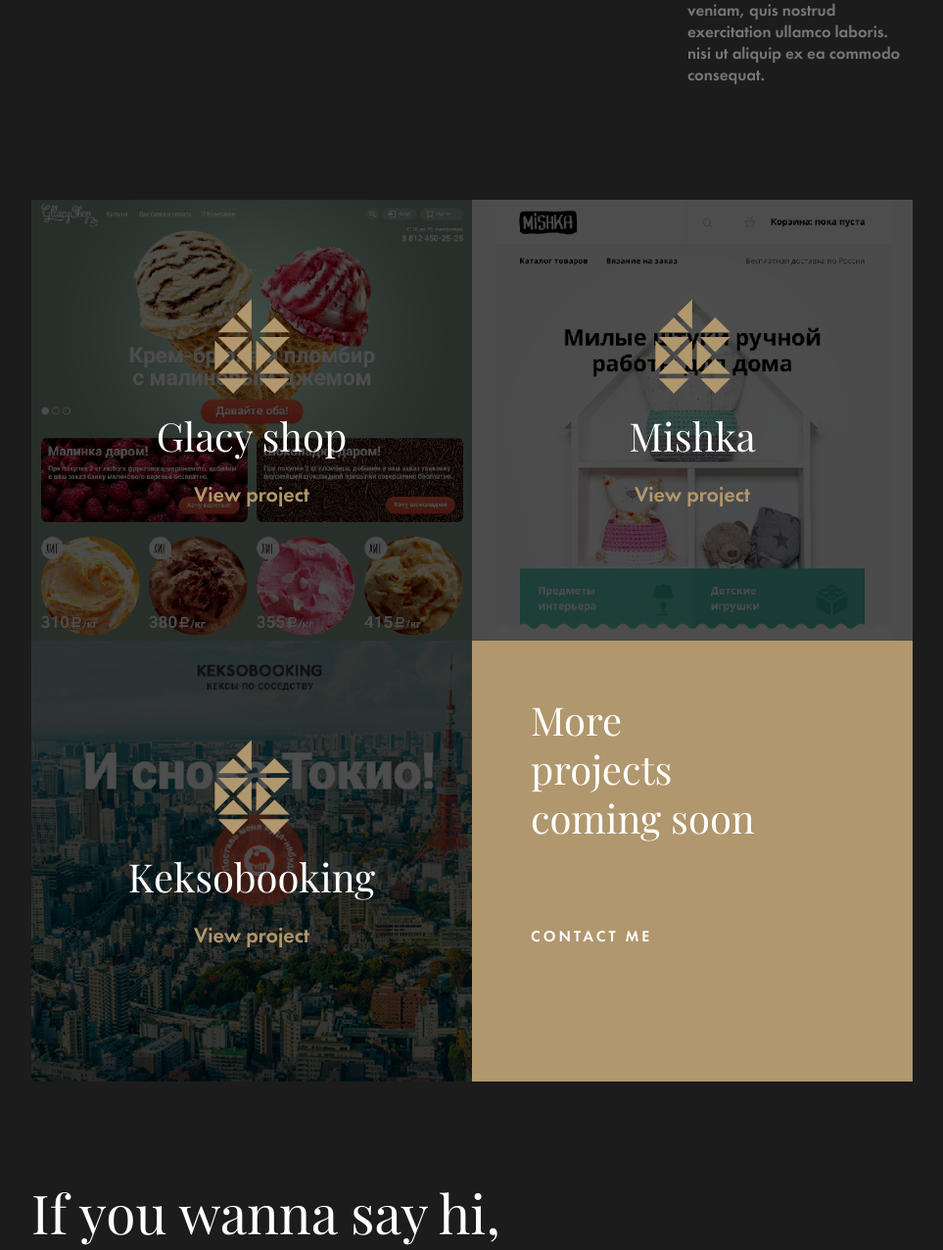
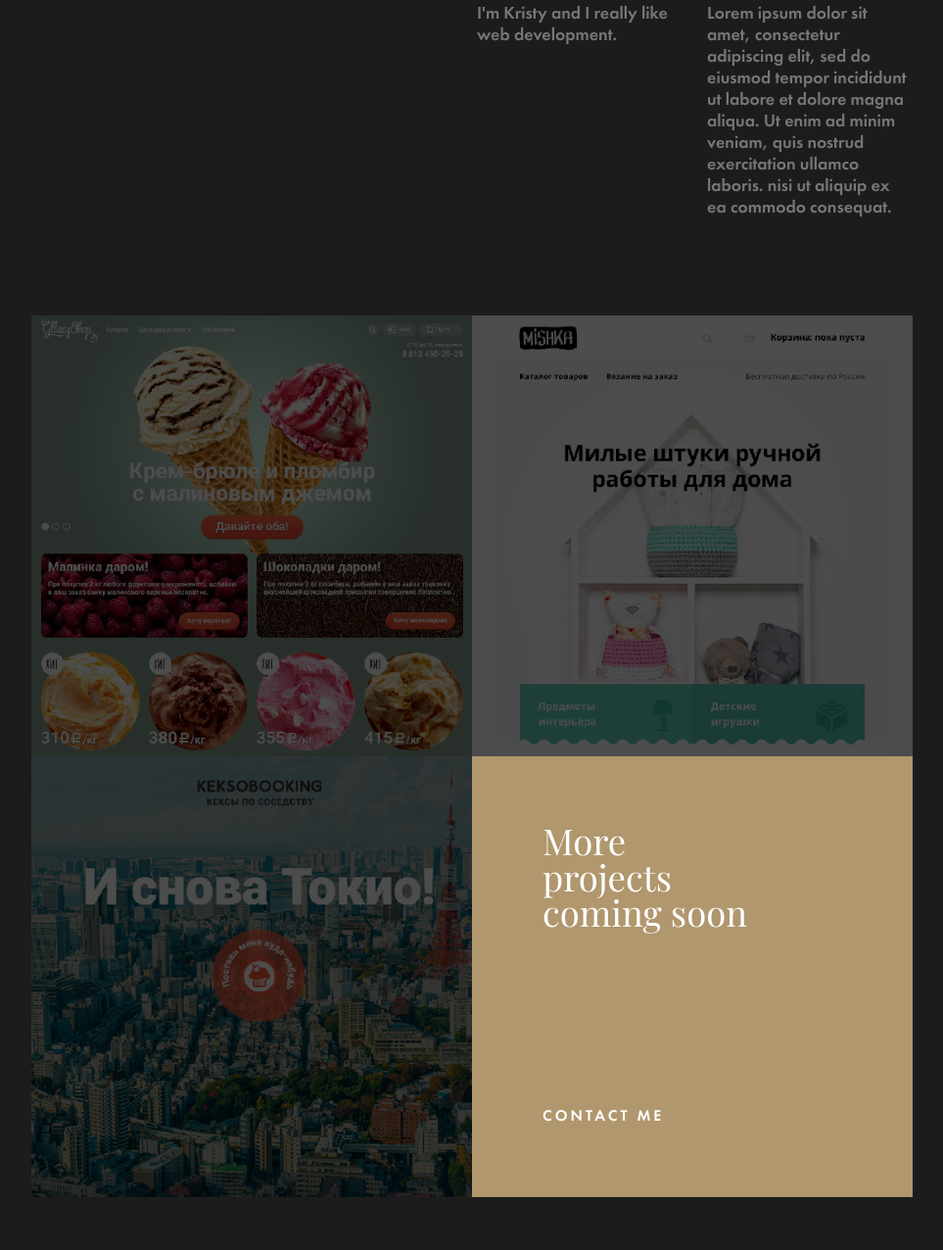
Before and after one commit to Yasherka/my_site, a plain HTML site: page index.html in a window 1280 px wide. Shown: the part 616-1892 px from the top of the page at 98% size, without its empty margins (158-1121 px from the left). Drawn offline with Linux system fonts and the light colour scheme.

Commit message:
add some stretch and hovers

```diff
--- a/css/style.css
+++ b/css/style.css
@@ -29,13 +29,13 @@
 }
 
 body {
-  min-width: 1200px;
+  max-width: 1200px;
 
   margin: 0 auto;
   padding: 0;
 
   font-family: "Futura", sans-serif;
-  font-size: 17px;
+  font-size: 18px;
   line-height: 22px;
   font-weight: 400;
   color: #ffffff;
@@ -53,6 +53,8 @@
 }
 
 ul {
+  margin: 0;
+  padding: 0;
   list-style: none;
 }
 
@@ -74,7 +76,7 @@
 }
 
 .container {
-  width: 900px;
+  width: 75%;
   margin: 0 auto;
   padding: 0;
 }
@@ -83,7 +85,7 @@
   margin: 0;
   margin-bottom: 50px;
   padding: 0;
-  padding-top: 40px;
+  padding-top: 30px;
 }
 
 .main-nav {
@@ -95,8 +97,6 @@
 }
 
 .main-nav__list {
-  margin: 0;
-  padding: 0;
   width: 300px;
 
   display: flex;
@@ -143,35 +143,43 @@
 .about__img {
   display: inline-block;
   margin: 0;
-  margin-bottom: 50px;
+  margin-bottom: 40px;
 }
 
 .about__wrapper {
   margin: 0;
+  margin-bottom: 50px;
   padding: 0;
   width: 435px;
 }
 
 .about__quote {
   margin: 0;
-  margin-bottom: 25px;
+  margin-bottom: 20px;
   padding: 0;
   font-size: 44px;
   line-height: 46px;
   color: #b0976d;
 }
 
+.about__list {
+  display: flex;
+  justify-content: flex-end;
+}
+
 .about__item {
   margin: 0;
-  margin-left: auto;
-  margin-top: -110px;
   padding: 0;
-  width: 230px;
+  width: 210px;
+}
+
+.about__item:not(:last-of-type) {
+  margin-right: 25px;
 }
 
 .about__icon {
   display: inline-block;
-  margin-bottom: 25px;
+  margin-bottom: 20px;
 }
 
 .about__title {
@@ -196,9 +204,6 @@
 .projects__list {
   display: flex;
   flex-wrap: wrap;
-
-  margin: 0;
-  padding: 0;
 }
 
 .projects__item {
@@ -206,34 +211,57 @@
 
   margin: 0;
   padding: 0;
-  width: 450px;
-  height: 450px;
+  width: 50%;
   box-sizing: border-box;
 
   background-color: #000000;
 }
 
 .projects__item--soon {
-  padding: 60px;
+  display: flex;
+  flex-direction: column;
+  justify-content: space-between;
+  padding: 8%;
   background-color: #b0976d;
 }
 
 .project__img {
+  display: block;
+  margin: 0;
+  padding: 0;
   opacity: 0.3;
+}
+
+.project__img-link {
+  position: absolute;
+  top: 0;
+  left: 0;
+
+  width: 100%;
+  height: 100%;
+  z-index: 2;
 }
 
 .project__details {
   position: absolute;
-  top: 100px;
-  left: 0;
-  right: 0;
+  top: 50%;
+  left: 10%;
+  right: 10%;
 
-  margin:  0;
-  padding: 0;
+  opacity: 0;
+  text-align: center;
 
-  display: flex;
-  flex-direction: column;
-  align-items: center;
+  transform: translate(0, -40%);
+  transition: all 0.3s ease-in-out;
+}
+
+.projects__item:hover .project__details {
+  opacity: 1;
+  transform: translate(0, -50%);
+}
+
+.projects__item:hover .project__img {
+  opacity: 0.35;
 }
 
 .project__icon {
@@ -244,50 +272,50 @@
 
 .project__title {
   margin: 0;
-  margin-bottom: 20px;
+  margin-bottom: 8%;
 
-  font-size: 40px;
-  line-height: 50px;
+  font-size: calc((100vw - 700px)/(1200 - 700) * (35 - 25) + 25px);
+  line-height: 100%;
 }
 
 .project__title--soon {
-  margin-bottom: 80px;
+  margin-bottom: 0;
 }
 
 .project__link {
-  position: relative;
-  display: inline-block;
-
-  font-size: 22px;
+  font-size: 20px;
   line-height: 22px;
   color: #b0976d;
 }
 
 .project__link--soon {
+  position: relative;
+  display: block;
+  margin: 0;
+  padding: 0;
+  width: 150px;
+
   font-size: 16px;
   letter-spacing: 3px;
   text-transform: uppercase;
   color: #ffffff;
 }
 
-.project__link::after {
+.project__link--soon::after {
   content: "";
 
   position: absolute;
-  right: 0px;
+  right: 25px;
+  left: 0;
   bottom: -10px;
   left: 0px;
 
   height: 2px;
-  background-color: #b0976d;
+  background-color: #ffffff;
   display: none;
 }
 
-.project__link--soon::after {
-  background-color: #ffffff;
-}
-
-.project__link:hover::after {
+.project__link--soon:hover::after {
   display: block;
 }
 
--- a/index.html
+++ b/index.html
@@ -24,15 +24,20 @@
         </nav>
       </header>
       <main class="main-container">
-        <h1 class="visually-hidden">Main info</h1>
+        <h2 class="visually-hidden">Main info</h2>
         <section class="about" id="about">
-          <h1 class="visually-hidden">About me</h1>
+          <h2 class="visually-hidden">About me</h2>
           <div class="about__wrapper">
             <img class="about__img" src="img/userpic.jpg" alt="Its me" width="213" height="213">
             <h2 class="about__quote">Place for smart quote</h2>
             <span class="about__quote-source">— The source</span>
           </div>
           <ul class="about__list">
+            <li class="about__item">
+              <img class="about__icon" src="img/hello.svg" alt="funny" width="34" height="30">
+              <h3 class="about__title">Hi</h3>
+              <p class="about__info">I'm Kristy and I really like web development.</p>
+            </li>
             <li class="about__item">
               <img class="about__icon" src="img/magic.svg" alt="magic stick" width="45" height="45">
               <h3 class="about__title">I can</h3>
@@ -41,44 +46,49 @@
           </ul>
         </section>
         <section class="projects" id="projects">
-          <h1 class="visually-hidden">Projects</h1>
+          <h2 class="visually-hidden">Projects</h2>
           <ul class="projects__list">
             <li class="projects__item">
+              <a class="project__img-link" href="https://yasherka.github.io/290591-gllacy/"></a>
               <img class="project__img projects__img--glacy" src="img/Glasy.jpg" alt="Glacy" width="450" height="450">
+
               <div class="project__details">
-                <img class="project__icon" src="img/icon.svg" alt="project icon" width="100" heigh="100">
-                <h2 class="project__title">Glacy shop</h3>
+                <img class="project__icon" src="img/icon.svg" alt="project icon" width="90" height="90">
+                <h2 class="project__title">Glacy shop</h2>
                 <span class="project__info"></span>
-                <a class="project__link" href="https://yasherka.github.io/290591-gllacy/">View project</a>
+                <a class="project__link" href="https://github.com/Yasherka/290591-gllacy">View project</a>
               </div>
             </li>
             <li class="projects__item">
+              <a class="project__img-link" href="https://yasherka.github.io/mishka_build/"></a>
               <img class="project__img projects__img--mishka" src="img/mishka.jpg" alt="Mishka" width="450" height="450">
+
               <div class="project__details">
-                <img class="project__icon" src="img/icon.svg" alt="project icon" width="100" heigh="100">
-                <h2 class="project__title">Mishka</h3>
+                <img class="project__icon" src="img/icon.svg" alt="project icon" width="90" height="90">
+                <h2 class="project__title">Mishka</h2>
                 <span class="project__info"></span>
                 <a class="project__link" href="https://yasherka.github.io/mishka_build/">View project</a>
               </div>
             </li>
             <li class="projects__item projects__item--keksobooking">
+              <a class="project__img-link" href="https://yasherka.github.io/290591-keksobooking/"></a>
               <img class="project__img projects__img--keksobooking" src="img/keksobooking.jpg" alt="Keksobooking" width="450" height="450">
+
               <div class="project__details">
-                <img class="project__icon" src="img/icon.svg" alt="project icon" width="100" heigh="100">
-                <h2 class="project__title">Keksobooking</h3>
+                <img class="project__icon" src="img/icon.svg" alt="project icon" width="90" height="90">
+                <h2 class="project__title">Keksobooking</h2>
                 <span class="project__info"></span>
                 <a class="project__link" href="https://yasherka.github.io/290591-keksobooking/">View project</a>
               </div>
             </li>
             <li class="projects__item projects__item--soon">
-              <h2 class="project__title  project__title--soon">More<br> projects<br> coming soon</h3>
-              <span class="project__info"></span>
+              <h2 class="project__title  project__title--soon">More<br> projects<br> coming soon</h2>
               <a class="project__link project__link--soon" href="#contacts">Contact me</a>
             </li>
           </ul>
         </section>
         <section class="contacts" id="contacts">
-          <h1 class="visually-hidden">My contacts</h1>
+          <h2 class="visually-hidden">My contacts</h2>
           <div class="contacts__wrapper">
             <h2 class="contacts__typed">If you wanna say hi,<br> drop me a line</h2>
             <p class="contacts__mail">yasherkavanilla@gmail.com</p>
```
Also changed, not shown: img/hello.svg (added).
